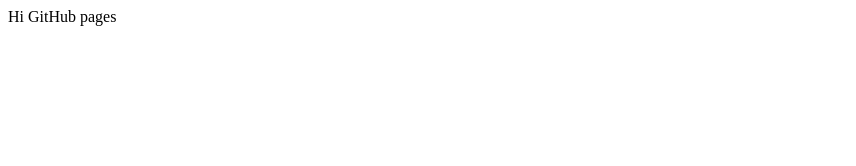
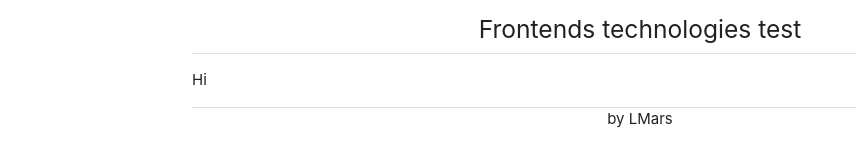
Before and after one commit to glmars/frontend, a plain HTML site: page docs/index.html in a window 1280 px wide. Shown: the whole page, without its empty margins (0-856 px from the left). Drawn offline with nearby package versions, Linux system fonts and the light colour scheme.

Commit message:
Add materialize in simple CSS mode

```diff
--- a/docs/index.html
+++ b/docs/index.html
@@ -1,8 +1,26 @@
 <!DOCTYPE html>
 <html>
 	<head>
-        <meta charset="UTF-8">
+		<meta charset="UTF-8"/>
+
+		<link rel="stylesheet" href="https://fonts.googleapis.com/icon?family=Material+Icons"/>
+		<link rel="stylesheet" type="text/css" media="screen,projection" href="https://cdnjs.cloudflare.com/ajax/libs/materialize/1.0.0-beta/css/materialize.min.css"/>
+
+		<!--Let browser know website is optimized for mobile-->
+		<meta name="viewport" content="width=device-width, initial-scale=1.0"/>
+
 		<title>Frontends technologies test</title>
 	</head>
-	<body>Hi GitHub pages</body>
+	<body>
+		<div id="root" class="container">
+			<div><h5 class="center-align">Frontends technologies test</h5></div>
+			<div class="divider"></div>
+			<p>Hi</p>
+			<div class="divider"></div>
+			<div class="center-align">by LMars</div>
+		</div>
+
+		<!--JavaScript at end of body for optimized loading-->
+		<script type="text/javascript" src="https://cdnjs.cloudflare.com/ajax/libs/materialize/1.0.0-beta/js/materialize.min.js"></script>
+	</body>
 </html>
```
